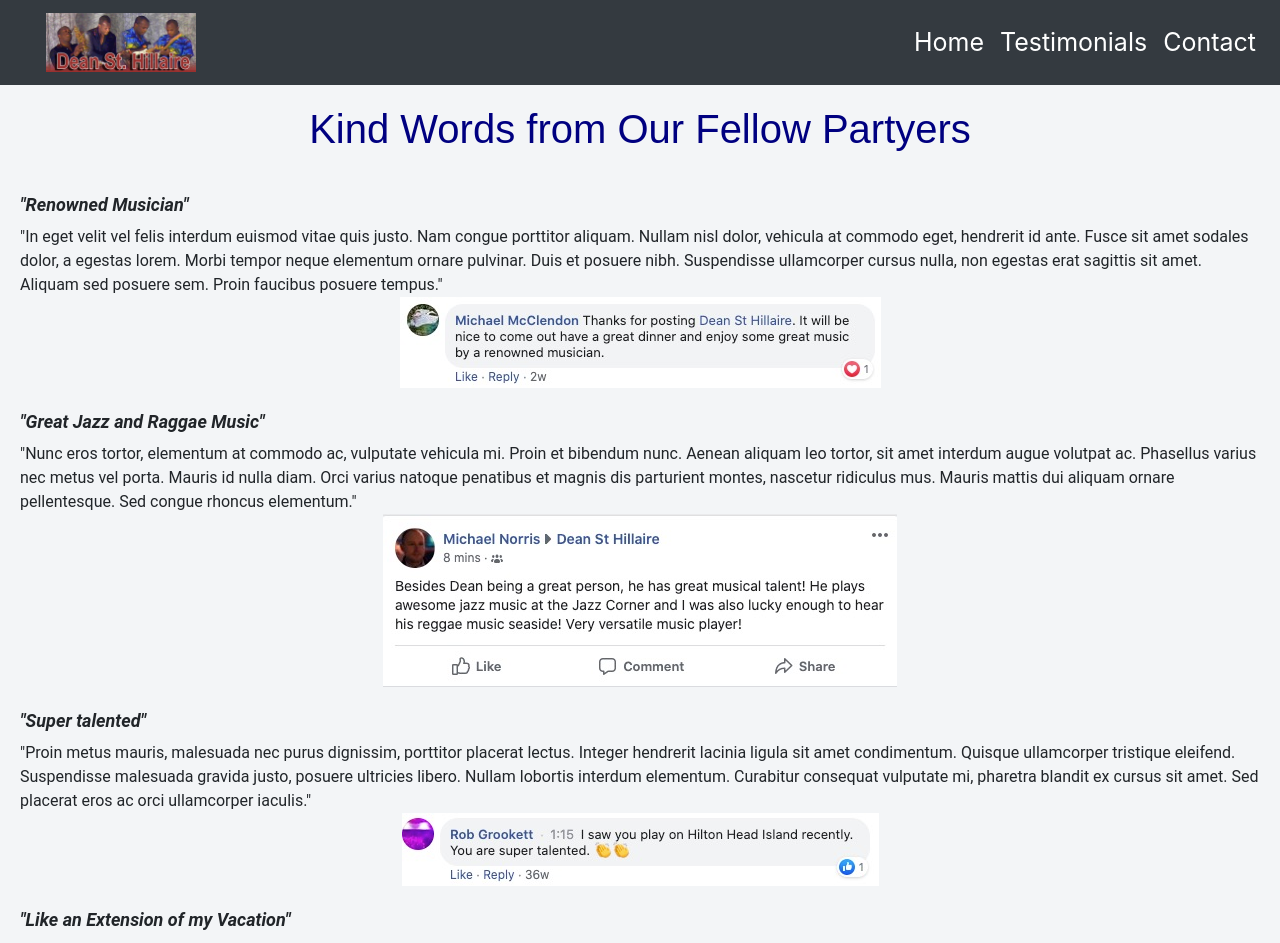
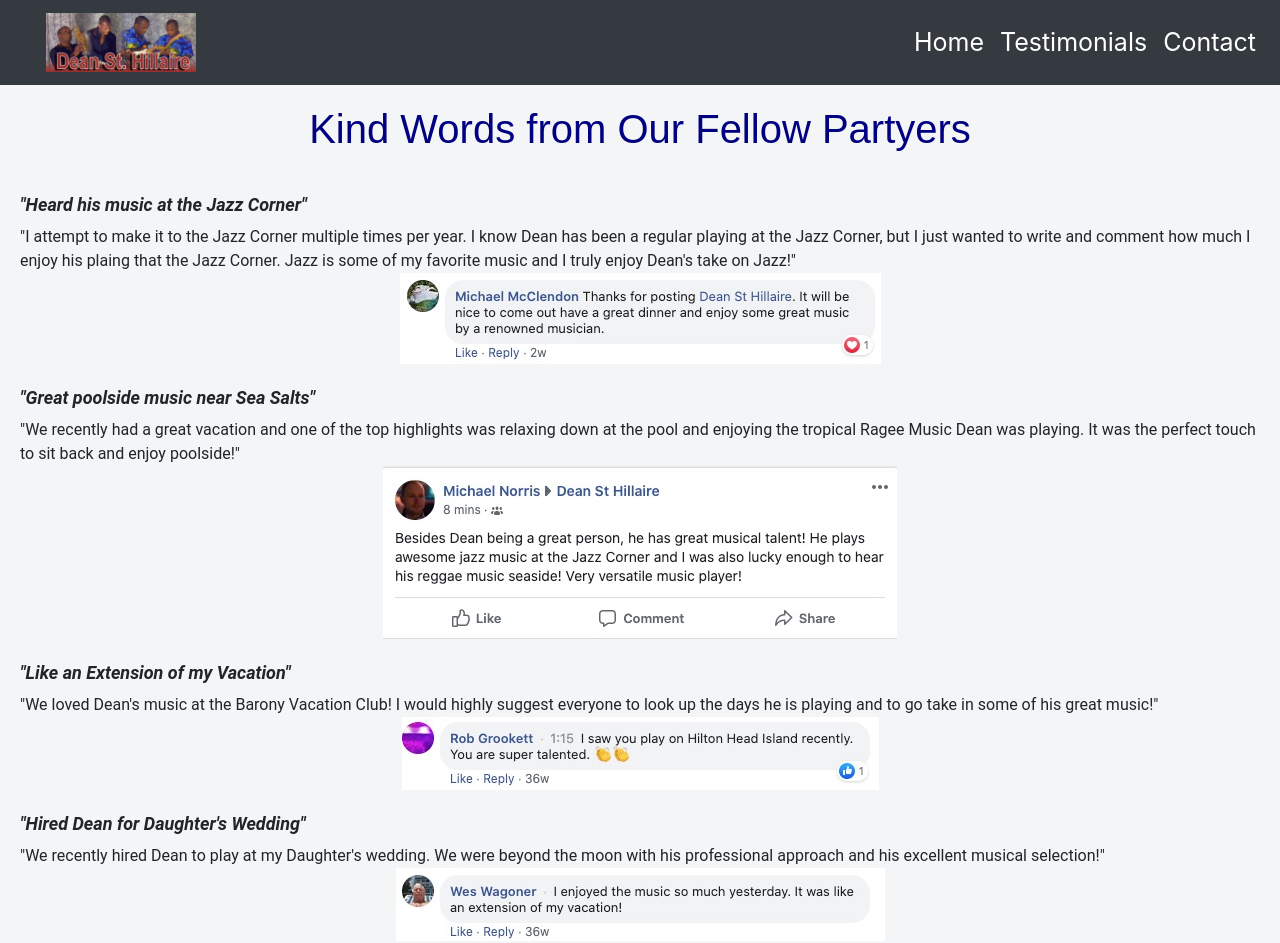
Before and after one commit to Norrismi/Dean_productions, a React (Create React App) app: page /testimonials in a window 1280 px wide. Shown: the top 943 px of the page. Built offline with nearby package versions, Linux system fonts and the light colour scheme.

Commit message:
cleaned up the comments

```diff
--- a/src/Components/Testimonials/Testimonials.css
+++ b/src/Components/Testimonials/Testimonials.css
@@ -31,9 +31,7 @@
     padding-bottom: 7px;
 
 }
-/* #comment{
-    padding-bottom: 20px;
-} */
+
 
 #socialComment{
     padding: 0px 0px 20px 0px;
--- a/src/Components/Testimonials/Testimonials.js
+++ b/src/Components/Testimonials/Testimonials.js
@@ -16,16 +16,11 @@ function testimonials(params) {
         </div>
         <div className="comments">
           <div id="highlight">
-            <em>"Renowned Musician"</em>
+            <em>"Heard his music at the Jazz Corner"</em>
           </div>
           <div id="comment">
-            "In eget velit vel felis interdum euismod vitae quis justo. Nam
-            congue porttitor aliquam. Nullam nisl dolor, vehicula at commodo
-            eget, hendrerit id ante. Fusce sit amet sodales dolor, a egestas
-            lorem. Morbi tempor neque elementum ornare pulvinar. Duis et posuere
-            nibh. Suspendisse ullamcorper cursus nulla, non egestas erat
-            sagittis sit amet. Aliquam sed posuere sem. Proin faucibus posuere
-            tempus."
+            "I attempt to make it to the Jazz Corner multiple times per year. I know Dean has been a regular playing at the Jazz Corner, but I just wanted to write and comment how much I
+            enjoy his plaing that the Jazz Corner. Jazz is some of my favorite music and I truly enjoy Dean's take on Jazz!"
           </div>
 
           <div id="socialComment">
@@ -34,15 +29,11 @@ function testimonials(params) {
 
 
           <div id="highlight">
-            <em>"Great Jazz and Raggae Music"</em>
+            <em>"Great poolside music near Sea Salts"</em>
           </div>
           <div id="comment">
-            "Nunc eros tortor, elementum at commodo ac, vulputate vehicula mi.
-            Proin et bibendum nunc. Aenean aliquam leo tortor, sit amet interdum
-            augue volutpat ac. Phasellus varius nec metus vel porta. Mauris id
-            nulla diam. Orci varius natoque penatibus et magnis dis parturient
-            montes, nascetur ridiculus mus. Mauris mattis dui aliquam ornare
-            pellentesque. Sed congue rhoncus elementum."
+            "We recently had a great vacation and one of the top highlights was relaxing down at the pool and enjoying
+            the tropical Ragee Music Dean was playing. It was the perfect touch to sit back and enjoy poolside!"
           </div>
 
           <div id="socialComment">
@@ -51,16 +42,10 @@ function testimonials(params) {
 
 
           <div id="highlight">
-            <em>"Super talented"</em>
+            <em>"Like an Extension of my Vacation"</em>
           </div>
           <div id="comment">
-            "Proin metus mauris, malesuada nec purus dignissim, porttitor
-            placerat lectus. Integer hendrerit lacinia ligula sit amet
-            condimentum. Quisque ullamcorper tristique eleifend. Suspendisse
-            malesuada gravida justo, posuere ultricies libero. Nullam lobortis
-            interdum elementum. Curabitur consequat vulputate mi, pharetra
-            blandit ex cursus sit amet. Sed placerat eros ac orci ullamcorper
-            iaculis."
+            "We loved Dean's music at the Barony Vacation Club! I would highly suggest everyone to look up the days he is playing and to go take in some of his great music!"
           </div>
 
           <div id="socialComment">
@@ -68,23 +53,13 @@ function testimonials(params) {
           </div>
 
 
-
-
-
-
           <div id="highlight">
             <em>
-              "Like an Extension of my Vacation"
+              "Hired Dean for Daughter's Wedding"
             </em>
           </div>
           <div id="comment">
-            "Nam vehicula libero et blandit venenatis. Morbi non magna varius,
-            scelerisque mauris id, laoreet lectus. Nunc turpis odio, imperdiet
-            et magna vitae, accumsan vestibulum felis. Donec vehicula orci eget
-            varius lacinia. Integer aliquam erat a venenatis varius. Donec
-            rhoncus enim lacus, sit amet condimentum quam ornare ut. Aenean
-            malesuada gravida congue. Vestibulum egestas felis vel neque lacinia
-            mattis. Cras pharetra ipsum vitae tellus porttitor accumsan.""
+            "We recently hired Dean to play at my Daughter's wedding. We were beyond the moon with his professional approach and his excellent musical selection!"
           </div>
 
           <div id="socialComment">
--- a/src/Components/ThirdParty/YouTubeVideos.js
+++ b/src/Components/ThirdParty/YouTubeVideos.js
@@ -4,7 +4,6 @@ import ReactPlayer from "react-player";
 const YouTubeVideos = () => {
     return (
         <div>
-
 
             <div className="video2">
                 <ReactPlayer
@@ -15,7 +14,6 @@ const YouTubeVideos = () => {
                     width="100%"
                 />
             </div>
-
 
             <div className="video2">
                 <ReactPlayer
```
